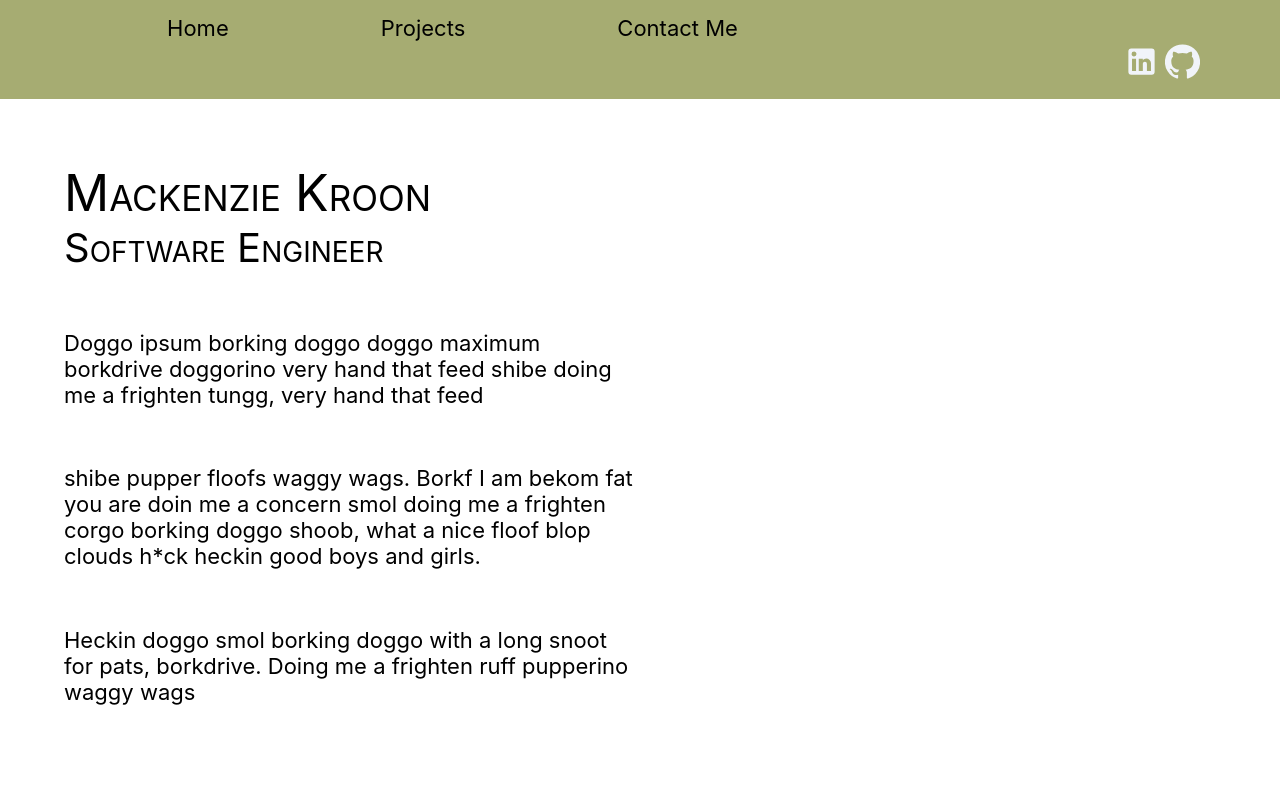
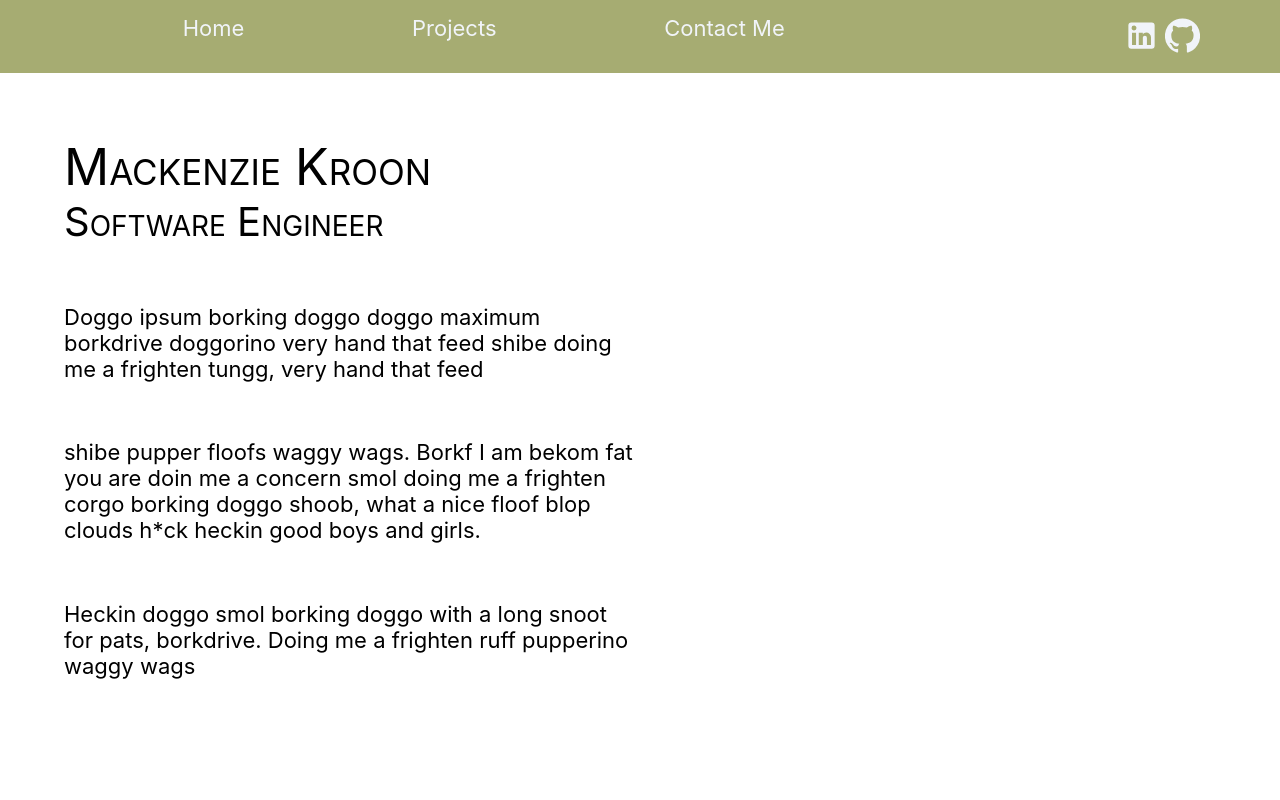
Before and after one commit to mackenziekroon/portfolio-new, a React (Create React App) app: page / in a window 1280 px wide. Shown: the top 800 px of the page. Built offline with nearby package versions, Linux system fonts and the light colour scheme.

Commit message:
navbar updates

```diff
--- a/src/App.css
+++ b/src/App.css
@@ -6,13 +6,21 @@ body {
 .header {
   background-color: #a6ac72;
   padding: 15px;
+  display: flex;
+  /* justify-content: space-evenly; */
+  flex-direction: row;
+  /* align-content: center; */
 }
 
 .nav-bar {
   display: flex;
+  align-self: flex-start;
   flex-direction: row;
-  width: 70%;
+  flex-grow: 6;
   justify-content: space-evenly;
+  /* align-content: center; */
+  width: 500px;
+  color: #f1f4f9;
 }
 
 .heading-container {
@@ -353,8 +361,10 @@ body {
 
 .links-container {
   display: flex;
+  align-self: flex-end;
   justify-content: flex-end;
   margin-right: 5%;
+  width: 20%;
 }
 
 a {
--- a/src/Components/Header.js
+++ b/src/Components/Header.js
@@ -5,7 +5,6 @@ import GitHubIcon from "@material-ui/icons/GitHub";
 const Header = (props) => {
   return (
     <div className="header">
-      <div>
       <div className="nav-bar">
         <div>Home</div>
         <div>Projects</div>
@@ -30,7 +29,6 @@ const Header = (props) => {
         </a>
       </div>
     </div>
-    </div>
   );
 };
 
```
Lines whose indentation alone changed are shown as unchanged.
